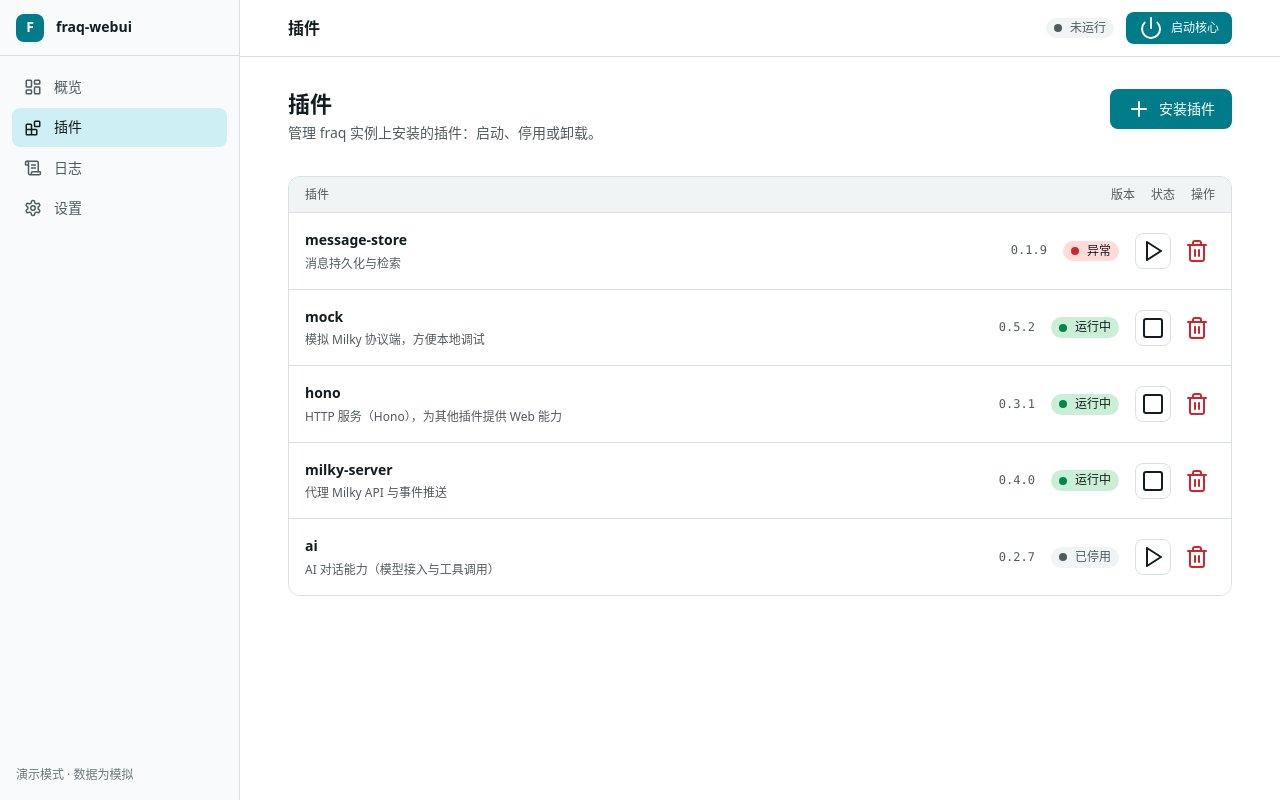
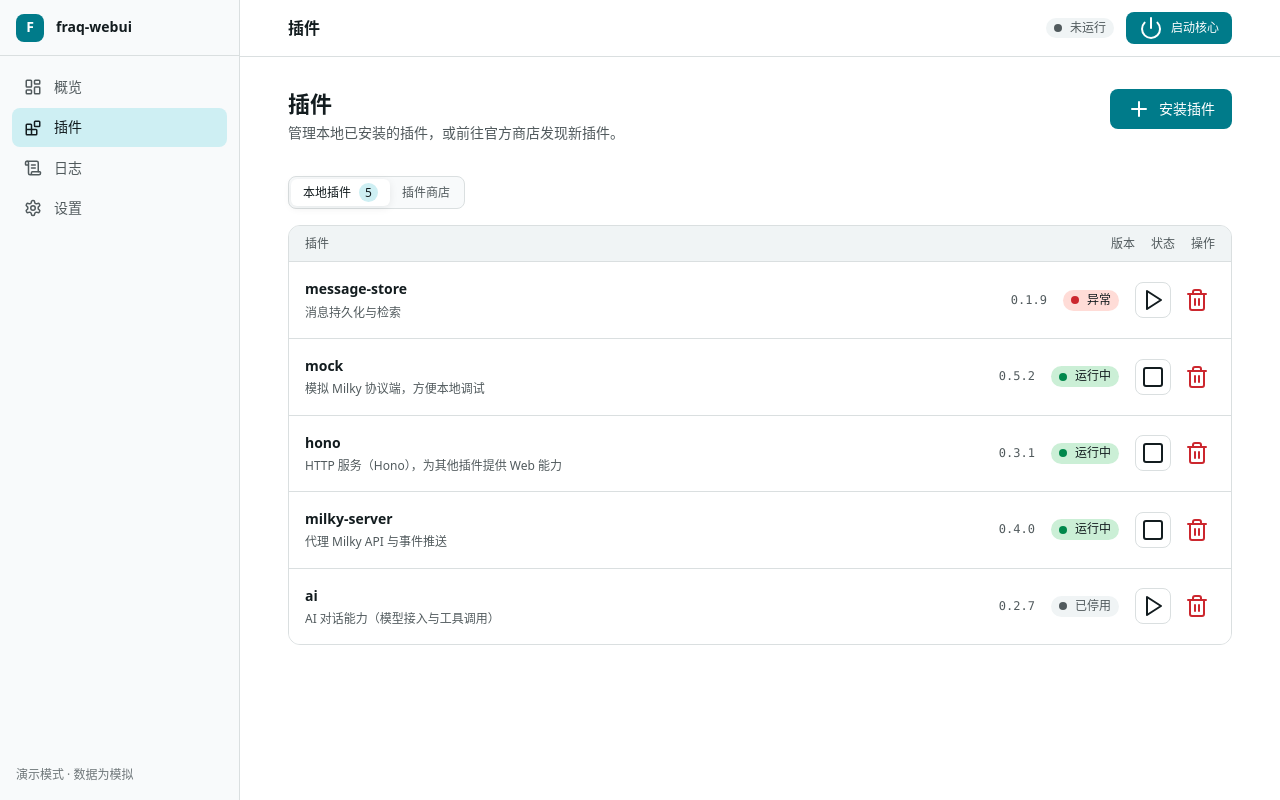
Before and after one commit to zhongwen-4-fraq-plugins/fraq-webui, a Vue app: page /plugins in a window 1280 px wide. Built offline with nearby package versions, Linux system fonts and the light colour scheme.

Commit message:
✨ [add] 插件商店分类

```diff
--- a/src/components/AppButton.vue
+++ b/src/components/AppButton.vue
@@ -8,13 +8,27 @@ defineProps({
   disabled: { type: Boolean, default: false },
   autofocus: { type: Boolean, default: false },
   type: { type: String, default: 'button' },
+  href: { type: String, default: '' },
+  target: { type: String, default: '' },
 })
 
 defineEmits(['click'])
 </script>
 
 <template>
+  <a
+    v-if="href"
+    :href="href"
+    :target="target"
+    :rel="target === '_blank' ? 'noopener noreferrer' : undefined"
+    class="btn"
+    :class="[`btn--${variant}`, `btn--${size}`]"
+  >
+    <LoaderCircle v-if="loading" class="btn__spinner" aria-hidden="true" />
+    <span v-show="!(size === 'icon' && loading)"><slot /></span>
+  </a>
   <button
+    v-else
     :type="type"
     class="btn"
     :class="[`btn--${variant}`, `btn--${size}`]"
@@ -38,6 +52,7 @@ defineEmits(['click'])
   border-radius: var(--radius-md);
   font-weight: 500;
   cursor: pointer;
+  text-decoration: none;
   transition:
     background-color 150ms ease-out,
     border-color 150ms ease-out,
--- a/src/views/PluginsView.vue
+++ b/src/views/PluginsView.vue
@@ -1,6 +1,6 @@
 <script setup>
 import { computed, onMounted, ref } from 'vue'
-import { Blocks, Play, Plus, Square, Trash2 } from '@lucide/vue'
+import { Blocks, ExternalLink, Play, Plus, Square, Trash2 } from '@lucide/vue'
 import { store } from '../services/store.js'
 import { sortPlugins } from '../data/plugins.js'
 import { PLUGIN_STATUS } from '../models/plugin.js'
@@ -68,22 +68,47 @@ function confirmUninstall() {
 }
 
 const isBusy = (id) => store.state.busyPlugins.includes(id)
+
+const view = ref('local')
 </script>
 
 <template>
   <div>
     <PageHeader
       title="插件"
-      description="管理 fraq 实例上安装的插件：启动、停用或卸载。"
+      description="管理本地已安装的插件，或前往官方商店发现新插件。"
     >
       <template #action>
-        <AppButton @click="openInstall">
+        <AppButton v-if="view === 'local'" @click="openInstall">
           <Plus aria-hidden="true" />
           安装插件
         </AppButton>
       </template>
     </PageHeader>
 
+    <div class="source-tabs" role="group" aria-label="插件来源">
+      <button
+        type="button"
+        class="source-tab"
+        :class="{ 'source-tab--active': view === 'local' }"
+        :aria-pressed="view === 'local'"
+        @click="view = 'local'"
+      >
+        本地插件
+        <span class="source-tab__count">{{ store.state.plugins.length }}</span>
+      </button>
+      <button
+        type="button"
+        class="source-tab"
+        :class="{ 'source-tab--active': view === 'store' }"
+        :aria-pressed="view === 'store'"
+        @click="view = 'store'"
+      >
+        插件商店
+      </button>
+    </div>
+
+    <template v-if="view === 'local'">
       <ErrorBanner
         v-if="store.state.errors.plugins"
         :message="store.state.errors.plugins"
@@ -94,7 +119,7 @@ const isBusy = (id) => store.state.busyPlugins.includes(id)
 
       <EmptyState
         v-else-if="sortedPlugins.length === 0"
-      title="还没有插件"
+        title="还没有本地插件"
         description="安装第一个插件后，它会显示在这里。"
       >
         <template #icon>
@@ -163,6 +188,22 @@ const isBusy = (id) => store.state.busyPlugins.includes(id)
           </li>
         </ul>
       </div>
+    </template>
+
+    <section v-else class="store-panel" aria-labelledby="store-heading">
+      <Blocks class="store-panel__icon" aria-hidden="true" />
+      <h3 id="store-heading" class="store-panel__title">插件商店</h3>
+      <p class="store-panel__description">
+        浏览和发现由社区构建的 Fraq 插件，扩展机器人的功能。
+      </p>
+      <AppButton href="https://fraq.dev/plugins" target="_blank">
+        打开插件商店
+        <ExternalLink aria-hidden="true" />
+      </AppButton>
+      <p class="store-panel__hint">
+        在商店找到插件后，回到「本地插件」页，点击安装插件并输入插件名称即可。
+      </p>
+    </section>
 
     <ConfirmDialog
       v-model:open="installOpen"
@@ -198,6 +239,82 @@ const isBusy = (id) => store.state.busyPlugins.includes(id)
 </template>
 
 <style scoped>
+.source-tabs {
+  display: inline-flex;
+  padding: 2px;
+  margin-bottom: var(--space-4);
+  border: 1px solid var(--border);
+  border-radius: var(--radius-md);
+  background: var(--surface);
+}
+
+.source-tab {
+  display: inline-flex;
+  align-items: center;
+  gap: var(--space-2);
+  padding: var(--space-1) var(--space-3);
+  border: none;
+  border-radius: var(--radius-sm);
+  background: transparent;
+  color: var(--muted);
+  font-size: var(--text-xs);
+  font-weight: 500;
+  cursor: pointer;
+}
+
+.source-tab:hover {
+  color: var(--ink);
+}
+
+.source-tab--active {
+  background: var(--bg);
+  color: var(--ink);
+  box-shadow: var(--shadow-sm);
+}
+
+.source-tab__count {
+  padding: 0 6px;
+  border-radius: 999px;
+  background: var(--primary-soft);
+  color: var(--ink);
+  font-size: var(--text-xs);
+  font-variant-numeric: tabular-nums;
+}
+
+.store-panel {
+  display: flex;
+  flex-direction: column;
+  align-items: flex-start;
+  gap: var(--space-3);
+  padding: var(--space-6);
+  border: 1px solid var(--border);
+  border-radius: var(--radius-lg);
+  background: var(--surface);
+}
+
+.store-panel__icon {
+  width: 2rem;
+  height: 2rem;
+  color: var(--primary);
+}
+
+.store-panel__title {
+  font-size: var(--text-lg);
+  font-weight: 600;
+}
+
+.store-panel__description {
+  color: var(--muted);
+  font-size: var(--text-sm);
+  max-width: 52ch;
+}
+
+.store-panel__hint {
+  color: var(--faint);
+  font-size: var(--text-xs);
+  max-width: 52ch;
+}
+
 .empty-icon {
   width: 1.25rem;
   height: 1.25rem;
```
Lines whose indentation alone changed are shown as unchanged.
